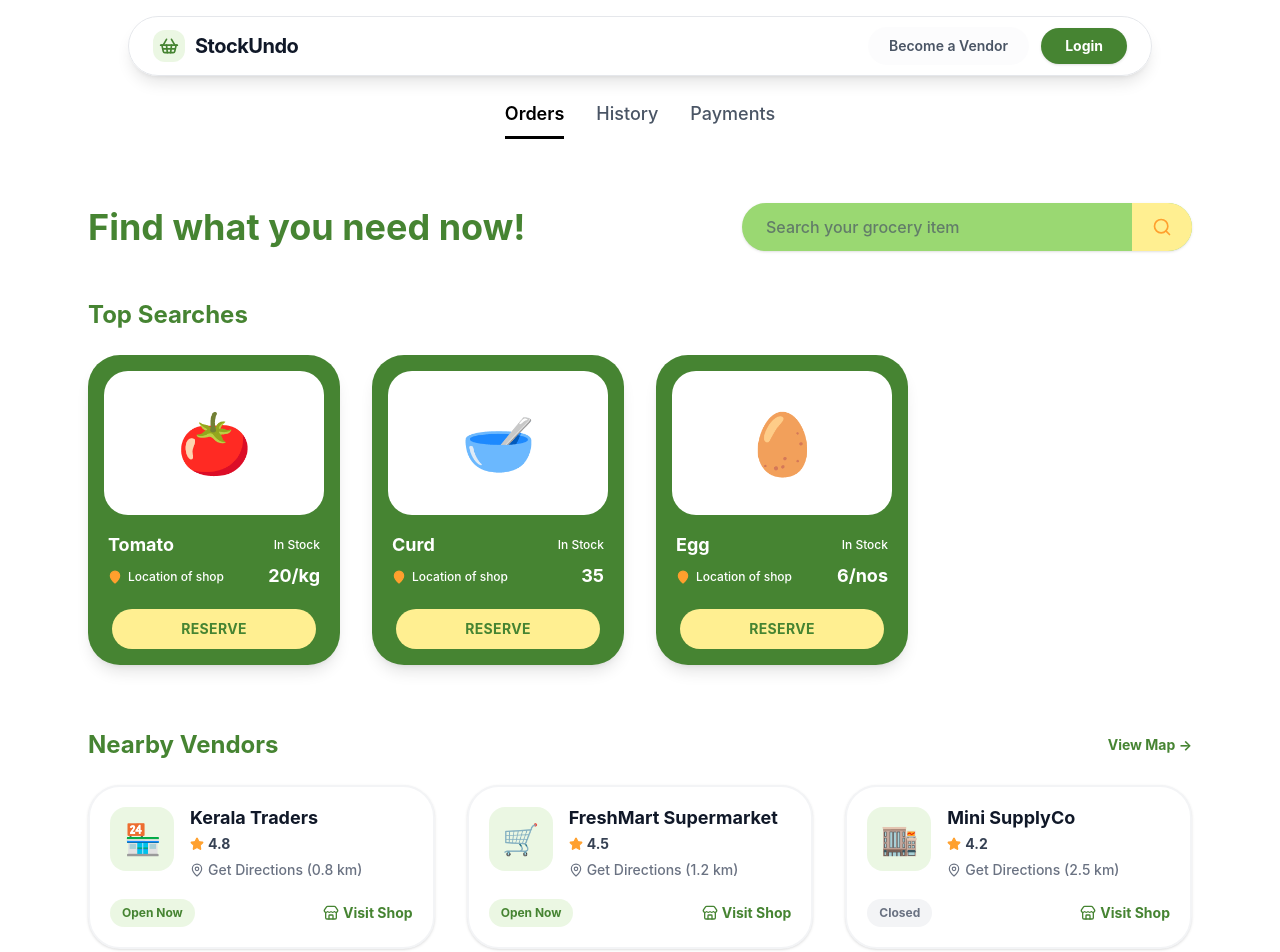
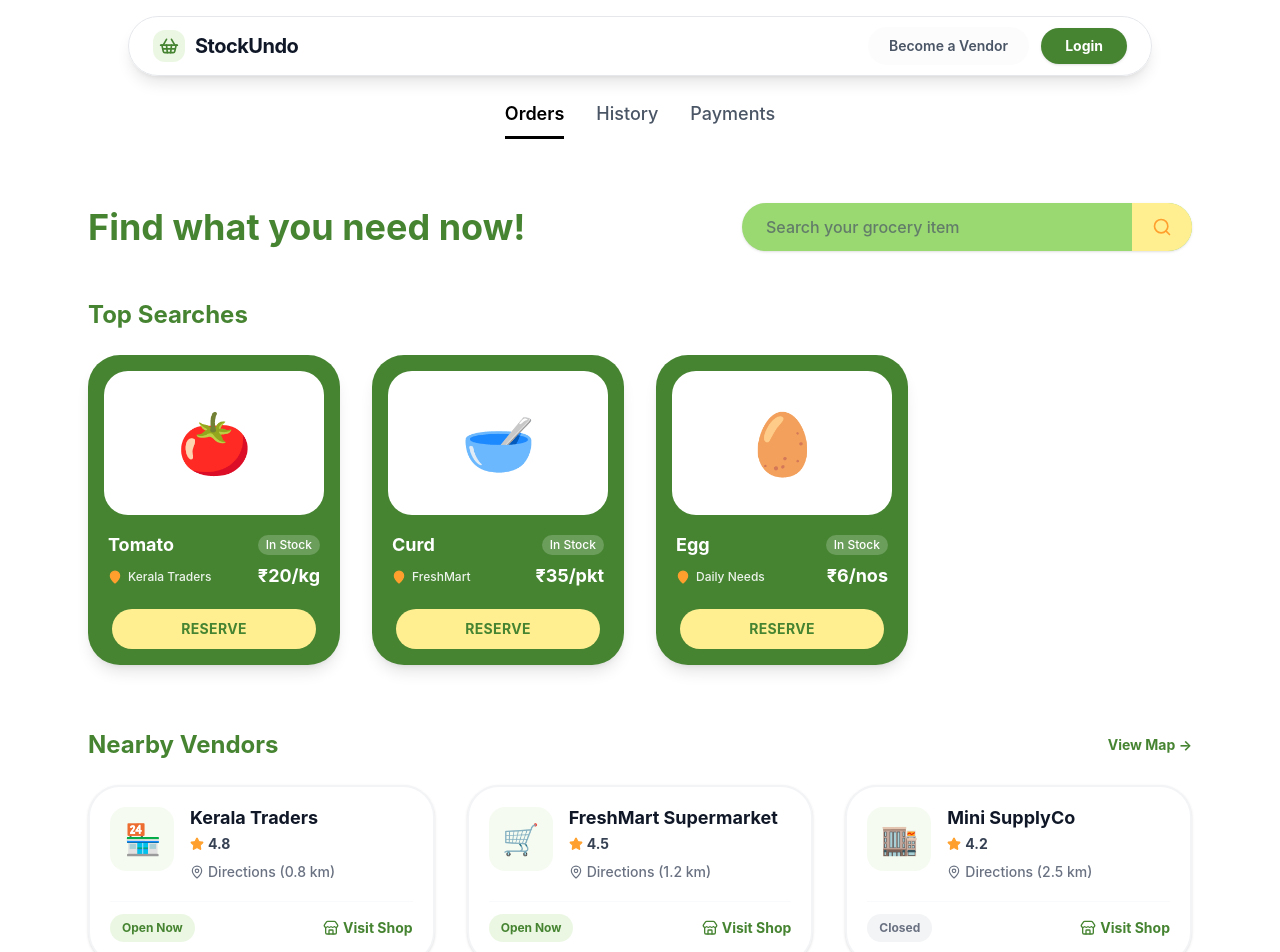
Before and after one commit to Alwin42/Project_100, a Vue app in the folder Saadhanam-kadayil-undo/frontend/: page /home in a window 1280 px wide. Shown: the top 952 px of the page. Built offline with nearby package versions, Linux system fonts and the light colour scheme.

Commit message:
UI modifications , Login verifications (vendor) & bug fixes

```diff
--- a/Saadhanam-kadayil-undo/frontend/src/components/Navbar.vue
+++ b/Saadhanam-kadayil-undo/frontend/src/components/Navbar.vue
@@ -18,6 +18,14 @@
           class="text-sm font-semibold text-gray-600 hover:text-primary bg-gray-50/50 hover:bg-secondary/20 border border-transparent hover:border-secondary/40 px-5 py-2 rounded-full transition-all duration-300"
         >
           Become a Vendor
+        </router-link>
+
+        <router-link
+          v-if="isLoggedIn && userRole === 'vendor'"
+          to="/inventory"
+          class="text-sm font-semibold text-gray-600 hover:text-primary bg-gray-50/50 hover:bg-secondary/20 border border-transparent hover:border-secondary/40 px-5 py-2 rounded-full transition-all duration-300"
+        >
+          Inventory
         </router-link>
 
         <router-link
@@ -76,6 +84,15 @@
           class="w-full text-center text-sm font-semibold text-gray-700 hover:text-primary bg-gray-50 hover:bg-secondary/20 py-3 rounded-2xl transition-colors"
         >
           Become a Vendor
+        </router-link>
+
+        <router-link
+          v-if="isLoggedIn && userRole === 'vendor'"
+          to="/inventory"
+          @click="isMobileMenuOpen = false"
+          class="w-full text-center text-sm font-semibold text-gray-700 hover:text-primary bg-gray-50 hover:bg-secondary/20 py-3 rounded-2xl transition-colors"
+        >
+          Inventory
         </router-link>
 
         <router-link
--- a/Saadhanam-kadayil-undo/frontend/src/views/Home.vue
+++ b/Saadhanam-kadayil-undo/frontend/src/views/Home.vue
@@ -4,9 +4,9 @@
     <Navbar @open-login="isModalOpen = true" />
 
     <nav class="flex justify-center gap-8 pt-8 mt-17 mb-16 text-lg font-medium text-gray-600">
-      <a href="#" class="pb-2 border-b-[3px] border-black text-black font-semibold">Orders</a>
-      <a href="#" class="pb-2 hover:text-black transition-colors">History</a>
-      <a href="#" class="pb-2 hover:text-black transition-colors">Payments</a>
+      <a href="#" class="pb-2 border-b-[3px] border-black text-black font-semibold hover:-translate-y-0.5 transition-transform">Orders</a>
+      <a href="#" class="pb-2 hover:text-black hover:-translate-y-0.5 transition-all duration-300">History</a>
+      <a href="#" class="pb-2 hover:text-black hover:-translate-y-0.5 transition-all duration-300">Payments</a>
     </nav>
 
     <main class="max-w-6xl mx-auto px-6 w-full">
@@ -16,15 +16,15 @@
           Find what you need now!
         </h1>
 
-        <div class="flex items-center bg-secondary rounded-full w-full md:w-112.5 h-12 shadow-sm relative overflow-hidden">
+        <div class="flex items-center bg-secondary rounded-full w-full md:w-112.5 h-12 shadow-sm relative overflow-hidden focus-within:ring-4 focus-within:ring-secondary/40 focus-within:shadow-lg transition-all duration-300 group">
           <input
             v-model="searchQuery"
             type="text"
             placeholder="Search your grocery item"
             class="bg-transparent grow px-6 text-gray-800 placeholder-gray-600/70 focus:outline-none font-medium w-full"
           >
-          <button class="bg-accent-1 h-full px-5 flex items-center justify-center hover:brightness-95 transition-all">
-            <SearchIcon class="w-5 h-5 text-accent-2" />
+          <button class="bg-accent-1 h-full px-5 flex items-center justify-center hover:bg-accent-1/90 transition-colors duration-300">
+            <SearchIcon class="w-5 h-5 text-accent-2 group-focus-within:scale-110 transition-transform duration-300" />
           </button>
         </div>
       </div>
@@ -37,26 +37,26 @@
           <div
             v-for="item in topSearches"
             :key="item.id"
-            class="bg-primary rounded-4xl p-4 flex flex-col shadow-lg transition-transform hover:-translate-y-1"
+            class="bg-primary rounded-4xl p-4 flex flex-col shadow-lg hover:shadow-xl hover:shadow-primary/30 transition-all duration-300 hover:-translate-y-2 group cursor-pointer"
           >
-            <div class="bg-white rounded-3xl h-36 mb-4 overflow-hidden flex items-center justify-center p-2 relative">
-               <span class="text-6xl">{{ item.emoji }}</span>
+            <div class="bg-white rounded-3xl h-36 mb-4 overflow-hidden flex items-center justify-center p-2 relative group-hover:scale-[0.98] transition-transform duration-300">
+               <span class="text-6xl group-hover:scale-110 transition-transform duration-500">{{ item.emoji }}</span>
             </div>
 
             <div class="flex justify-between items-center mb-2 px-1">
               <h3 class="text-white font-bold text-lg">{{ item.name }}</h3>
-              <span class="text-white text-xs font-medium">{{ item.status }}</span>
+              <span class="text-white text-xs font-medium bg-white/20 px-2 py-0.5 rounded-full">{{ item.status }}</span>
             </div>
 
             <div class="flex justify-between items-end mb-6 px-1">
               <div class="flex items-center gap-1.5">
                 <MapPinIcon class="w-3.5 h-3.5 text-accent-2 fill-accent-2" />
-                <span class="text-white text-xs font-medium">{{ item.location }}</span>
+                <span class="text-white/90 text-xs font-medium">{{ item.location }}</span>
               </div>
-              <span class="text-white font-bold text-lg leading-none">{{ item.price }}</span>
+              <span class="text-white font-bold text-lg leading-none">₹{{ item.price }}</span>
             </div>
 
-            <button class="bg-accent-1 text-primary font-bold text-sm tracking-wide rounded-full py-2.5 mx-2 hover:brightness-105 active:scale-95 transition-all">
+            <button class="bg-accent-1 text-primary font-bold text-sm tracking-wide rounded-full py-2.5 mx-2 hover:bg-white hover:shadow-md active:scale-95 transition-all duration-300">
               RESERVE
             </button>
           </div>
@@ -67,22 +67,22 @@
       <section>
         <div class="flex items-center justify-between mb-6">
           <h2 class="text-2xl font-bold text-primary">Nearby Vendors</h2>
-          <button class="text-sm font-bold text-primary hover:text-primary/80 transition-colors">View Map &rarr;</button>
+          <button class="text-sm font-bold text-primary hover:text-primary/80 hover:translate-x-1 transition-all duration-300">View Map &rarr;</button>
         </div>
 
         <div class="grid grid-cols-1 md:grid-cols-2 lg:grid-cols-3 gap-8">
           <div
             v-for="vendor in nearbyVendors"
             :key="vendor.id"
-            class="bg-white border-2 border-gray-100 rounded-4xl p-5 shadow-sm hover:shadow-lg hover:border-secondary/50 transition-all flex flex-col"
+            class="bg-white border-2 border-gray-100 rounded-4xl p-5 shadow-sm hover:shadow-xl hover:shadow-secondary/10 hover:border-secondary/50 transition-all duration-300 hover:-translate-y-1 flex flex-col group cursor-pointer"
           >
             <div class="flex items-start gap-4 mb-4">
-              <div class="w-16 h-16 bg-secondary/20 rounded-2xl flex items-center justify-center shrink-0">
-                <span class="text-3xl">{{ vendor.emoji }}</span>
+              <div class="w-16 h-16 bg-secondary/10 group-hover:bg-secondary/20 rounded-2xl flex items-center justify-center shrink-0 transition-colors duration-300">
+                <span class="text-3xl group-hover:scale-110 transition-transform duration-300">{{ vendor.emoji }}</span>
               </div>
 
               <div class="grow">
-                <h3 class="text-lg font-bold text-gray-900 leading-tight">{{ vendor.name }}</h3>
+                <h3 class="text-lg font-bold text-gray-900 leading-tight group-hover:text-primary transition-colors duration-300">{{ vendor.name }}</h3>
                 <div class="flex items-center gap-1 mt-1">
                   <StarIcon class="w-3.5 h-3.5 text-accent-2 fill-accent-2" />
                   <span class="text-sm font-bold text-gray-700">{{ vendor.rating }}</span>
@@ -93,10 +93,10 @@
                   :href="vendor.mapUrl"
                   target="_blank"
                   rel="noopener noreferrer"
-                  class="inline-flex items-center gap-1 mt-1.5 text-gray-500 hover:text-primary transition-colors group"
+                  class="inline-flex items-center gap-1 mt-1.5 text-gray-500 hover:text-primary transition-colors hover:bg-secondary/10 px-2 -ml-2 py-0.5 rounded-lg group/map"
                 >
-                  <MapPinIcon class="w-3.5 h-3.5 group-hover:animate-bounce" />
-                  <span class="text-sm font-medium underline-offset-2 group-hover:underline">Get Directions ({{ vendor.distance }})</span>
+                  <MapPinIcon class="w-3.5 h-3.5 group-hover/map:animate-bounce group-hover/map:text-primary" />
+                  <span class="text-sm font-medium underline-offset-2 group-hover/map:underline">Directions ({{ vendor.distance }})</span>
                 </a>
                 <div v-else class="flex items-center gap-1 mt-1.5 text-gray-500">
                   <MapPinIcon class="w-3.5 h-3.5" />
@@ -106,11 +106,11 @@
               </div>
             </div>
 
-            <div class="mt-auto flex items-center justify-between">
-              <span class="text-xs font-bold px-3 py-1.5 rounded-full" :class="vendor.isOpen ? 'bg-secondary/20 text-primary' : 'bg-gray-100 text-gray-500'">
+            <div class="mt-auto flex items-center justify-between pt-3 border-t border-gray-50">
+              <span class="text-xs font-bold px-3 py-1.5 rounded-full transition-colors duration-300" :class="vendor.isOpen ? 'bg-secondary/20 text-primary' : 'bg-gray-100 text-gray-500'">
                 {{ vendor.isOpen ? 'Open Now' : 'Closed' }}
               </span>
-              <button class="text-primary font-bold text-sm hover:underline flex items-center gap-1">
+              <button class="text-primary font-bold text-sm hover:underline flex items-center gap-1 hover:translate-x-1 transition-transform duration-300">
                 <StoreIcon class="w-4 h-4" />
                 Visit Shop
               </button>
@@ -129,63 +129,17 @@ import Navbar from '../components/Navbar.vue'
 import { SearchIcon, MapPinIcon, StarIcon, StoreIcon } from 'lucide-vue-next'
 
 const searchQuery = ref('')
+const isModalOpen = ref(false)
 
-// Dummy Data for Top Searches
 const topSearches = ref([
-  {
-    id: 1,
-    name: 'Tomato',
-    emoji: '🍅',
-    status: 'In Stock',
-    location: 'Location of shop',
-    price: '20/kg'
-  },
-  {
-    id: 2,
-    name: 'Curd',
-    emoji: '🥣',
-    status: 'In Stock',
-    location: 'Location of shop',
-    price: '35'
-  },
-  {
-    id: 3,
-    name: 'Egg',
-    emoji: '🥚',
-    status: 'In Stock',
-    location: 'Location of shop',
-    price: '6/nos'
-  }
+  { id: 1, name: 'Tomato', emoji: '🍅', status: 'In Stock', location: 'Kerala Traders', price: '20/kg' },
+  { id: 2, name: 'Curd', emoji: '🥣', status: 'In Stock', location: 'FreshMart', price: '35/pkt' },
+  { id: 3, name: 'Egg', emoji: '🥚', status: 'In Stock', location: 'Daily Needs', price: '6/nos' }
 ])
 
-// Dummy Data for Nearby Vendors
 const nearbyVendors = ref([
-  {
-    id: 1,
-    name: 'Kerala Traders',
-    distance: '0.8 km',
-    rating: '4.8',
-    isOpen: true,
-    emoji: '🏪',
-    mapUrl: 'https://maps.google.com' // <-- Added map link
-  },
-  {
-    id: 2,
-    name: 'FreshMart Supermarket',
-    distance: '1.2 km',
-    rating: '4.5',
-    isOpen: true,
-    emoji: '🛒',
-    mapUrl: 'https://maps.google.com'
-  },
-  {
-    id: 3,
-    name: 'Mini SupplyCo',
-    distance: '2.5 km',
-    rating: '4.2',
-    isOpen: false,
-    emoji: '🏬',
-    mapUrl: 'https://maps.google.com'
-  }
+  { id: 1, name: 'Kerala Traders', distance: '0.8 km', rating: '4.8', isOpen: true, emoji: '🏪', mapUrl: 'http://google.com/maps' },
+  { id: 2, name: 'FreshMart Supermarket', distance: '1.2 km', rating: '4.5', isOpen: true, emoji: '🛒', mapUrl: 'http://google.com/maps' },
+  { id: 3, name: 'Mini SupplyCo', distance: '2.5 km', rating: '4.2', isOpen: false, emoji: '🏬', mapUrl: 'http://google.com/maps' }
 ])
 </script>
```
Also changed, not shown: Saadhanam-kadayil-undo/frontend/src/views/Dashboard.vue (+64 -32 lines), Saadhanam-kadayil-undo/frontend/src/views/Vendor-login.vue (+31 -7 lines), 1 other file (tests, documents, lock files or other folders).
